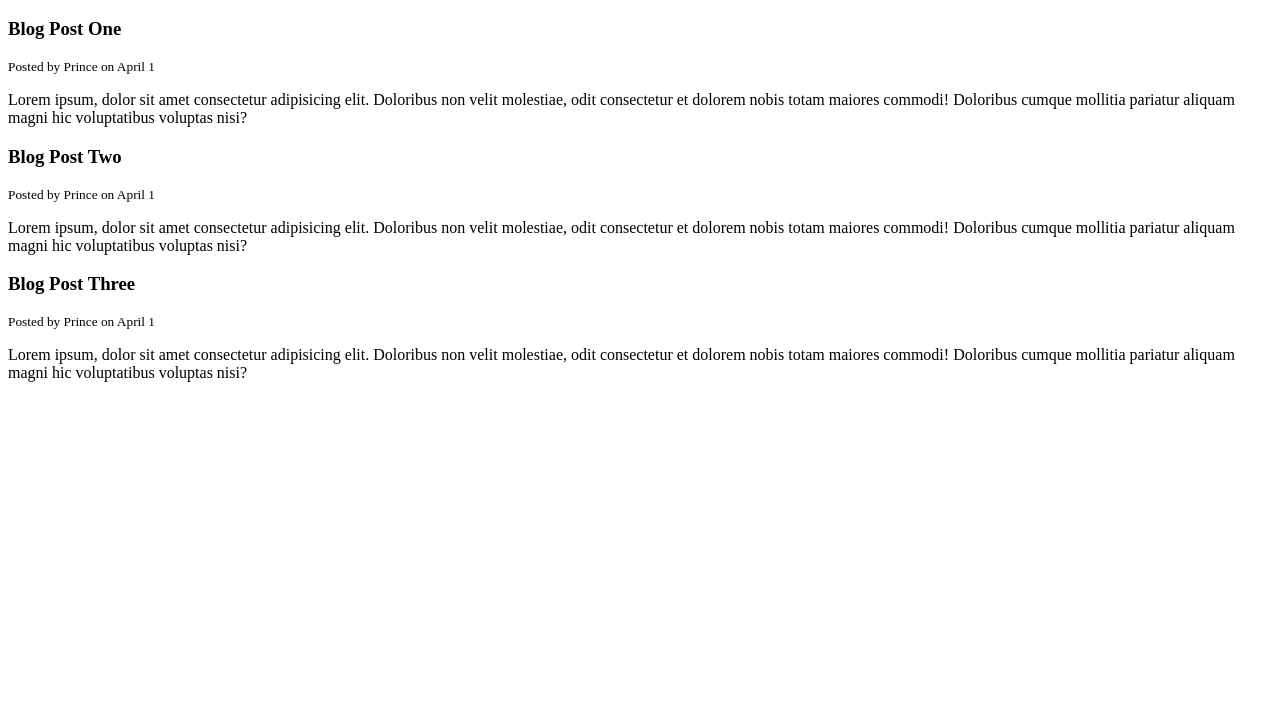
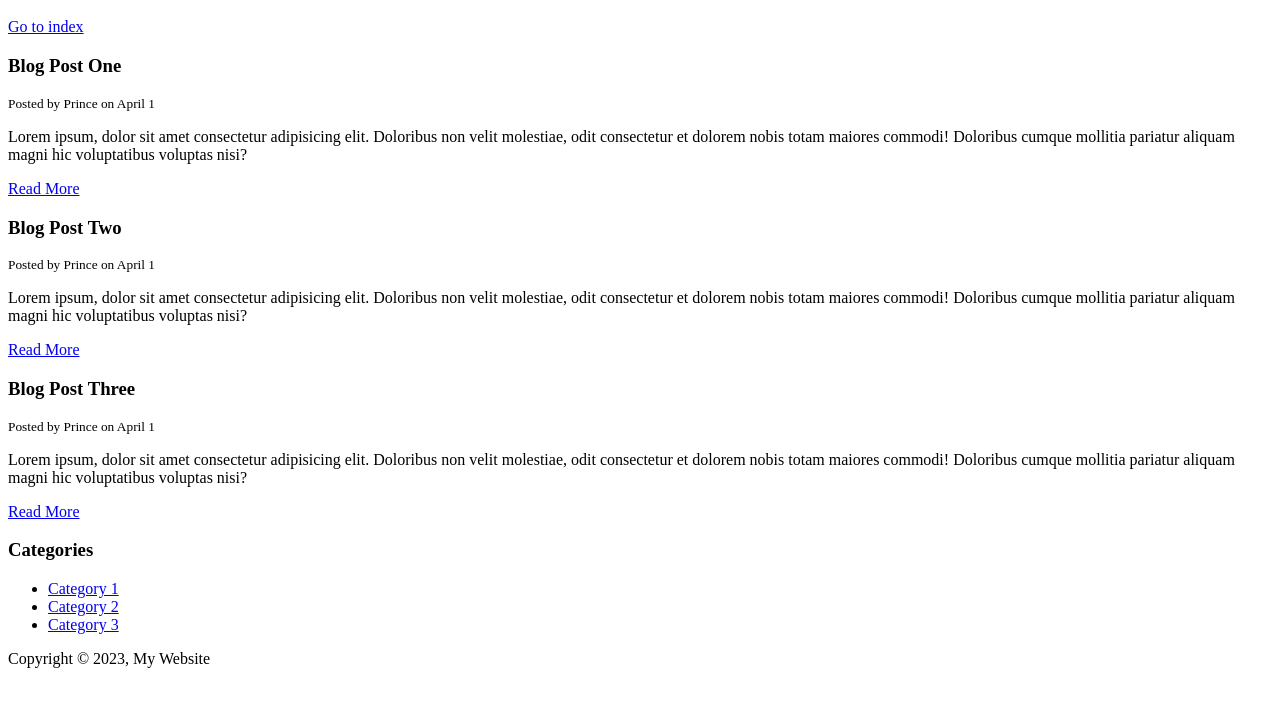
Before and after one commit to princed9/MARCH-HTML, a plain HTML site: page blog.html in a window 1280 px wide. Shown: the part 48-754 px from the top of the page. Drawn offline with Linux system fonts and the light colour scheme.

Commit message:
I linked the index page to the blog page, and vice versa.
I added a class in the header and the footer

I added a copyright

```diff
--- a/blog.html
+++ b/blog.html
@@ -6,29 +6,49 @@
     <title>My Blog</title>
 </head>
 <body>
-    <header>
+    <header id="main-header">
         <h1>My Website</h1>
     </header>
+
+    <a href="index.html">Go to index</a>
 
     <section>
         <article class="post">
             <h3>Blog Post One</h3>
             <small>Posted by Prince on April 1</small>
             <p>Lorem ipsum, dolor sit amet consectetur adipisicing elit. Doloribus non velit molestiae, odit consectetur et dolorem nobis totam maiores commodi! Doloribus cumque mollitia pariatur aliquam magni hic voluptatibus voluptas nisi?</p>
+        <a href="post.html">Read More</a>
         </article>
 
         <article class="post1">
             <h3>Blog Post Two</h3>
             <small>Posted by Prince on April 1</small>
             <p>Lorem ipsum, dolor sit amet consectetur adipisicing elit. Doloribus non velit molestiae, odit consectetur et dolorem nobis totam maiores commodi! Doloribus cumque mollitia pariatur aliquam magni hic voluptatibus voluptas nisi?</p>
+            <a href="post.html">Read More</a>
         </article>
 
         <article class="post">
             <h3>Blog Post Three</h3>
             <small>Posted by Prince on April 1</small>
             <p>Lorem ipsum, dolor sit amet consectetur adipisicing elit. Doloribus non velit molestiae, odit consectetur et dolorem nobis totam maiores commodi! Doloribus cumque mollitia pariatur aliquam magni hic voluptatibus voluptas nisi?</p>
+            <a href="post.html">Read More</a>
         </article>
     </section>
 
+    <aside>
+        <h3>Categories</h3>
+        <nav>
+        <ul>
+            <li><a  href="#">Category 1</a></li>
+            <li><a href="#">Category 2</a></li>
+            <li><a href="#">Category 3</a></li>
+        </ul>
+    </nav>
+    </aside>
+
+    <footer id="main-footer">
+        <p>Copyright &copy; 2023, My Website</p>
+    </footer>
+
 </body>
 </html>
```
